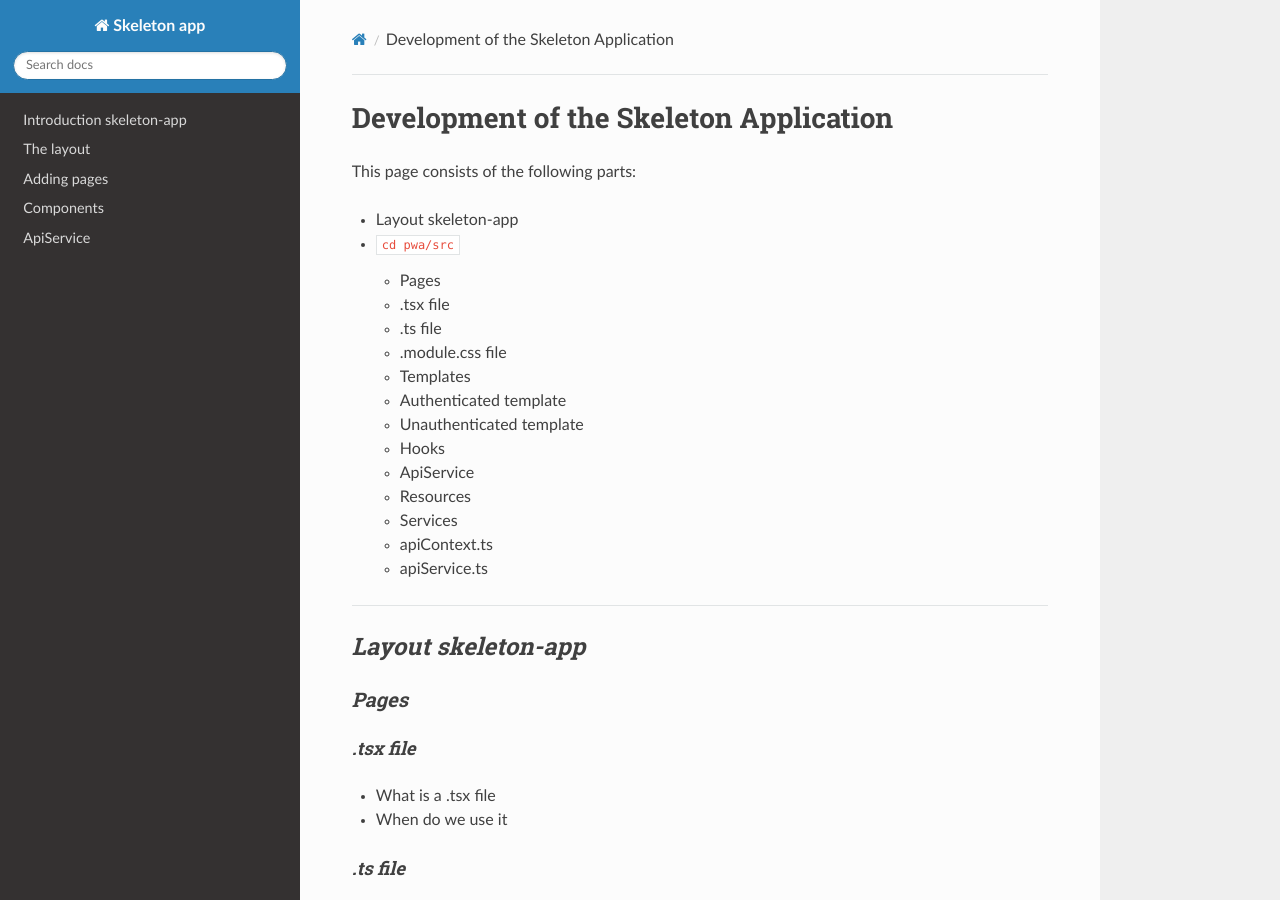
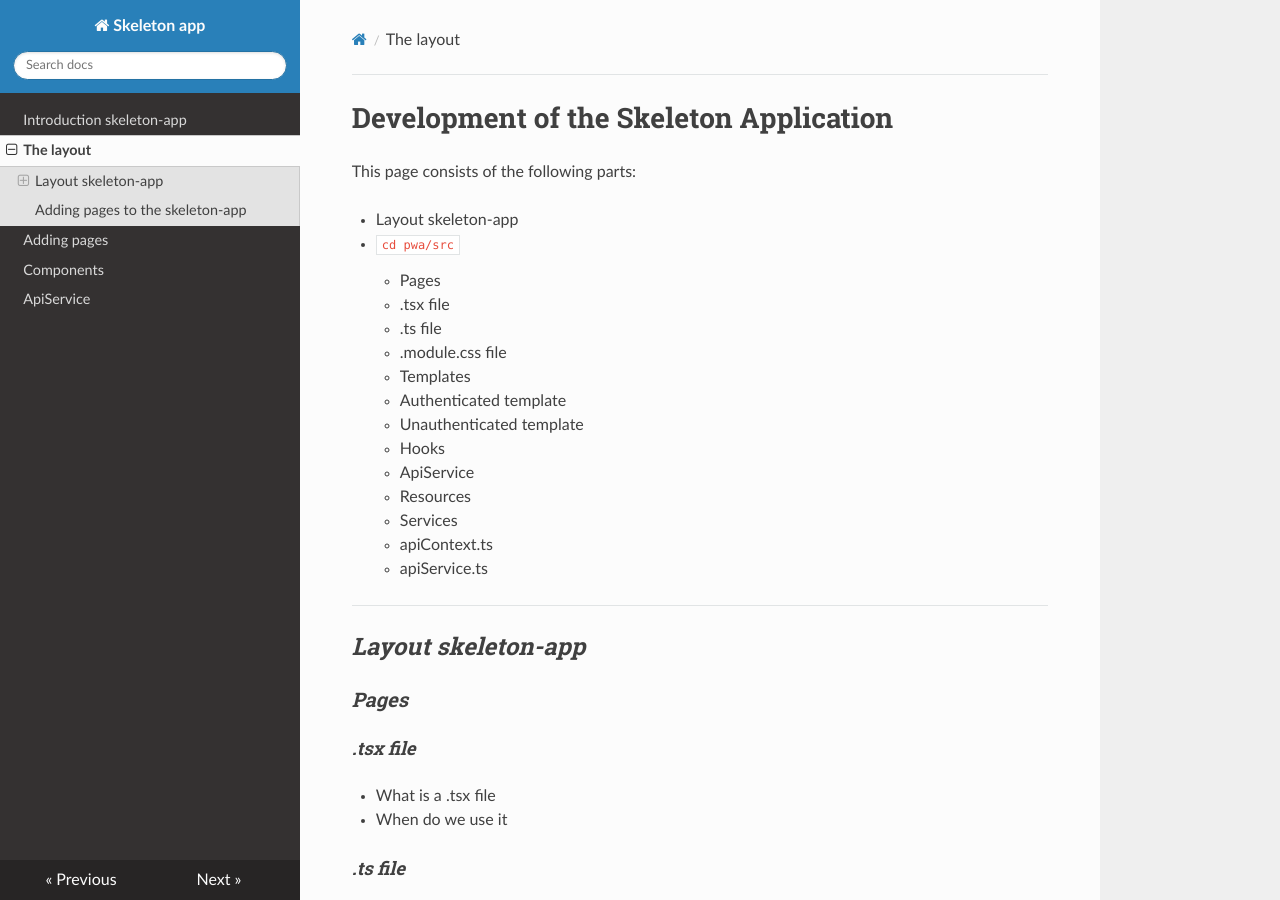
Before and after one commit to ConductionNL/skeleton-app, an MkDocs documentation site: the page built from docs/glossary.md, in a window 1280 px wide and 900 px high. Built offline with MkDocs 1.6.1, drawn with Linux system fonts in a browser that asks for light colours; nearby versions of some CDN libraries.

Commit message:
hotfix link to layout

```diff
--- a/mkdocs.yml
+++ b/mkdocs.yml
@@ -3,7 +3,7 @@
 docs_dir: docs
 nav:
     - Introduction skeleton-app: index.md
-    - The layout: layout.md
+    - The layout: glossary.md
     - Adding pages: pages.md
     - Components: components.md
     - ApiService: apiService.md
```
